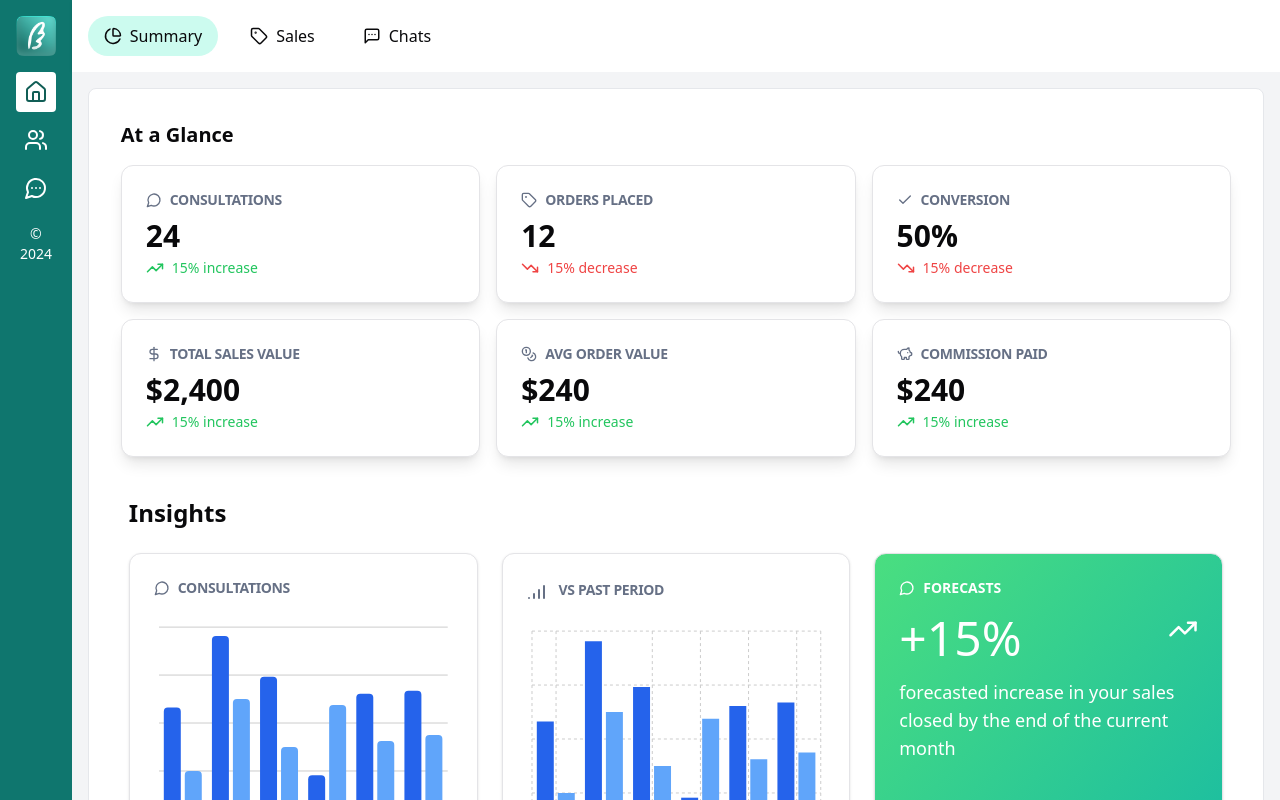
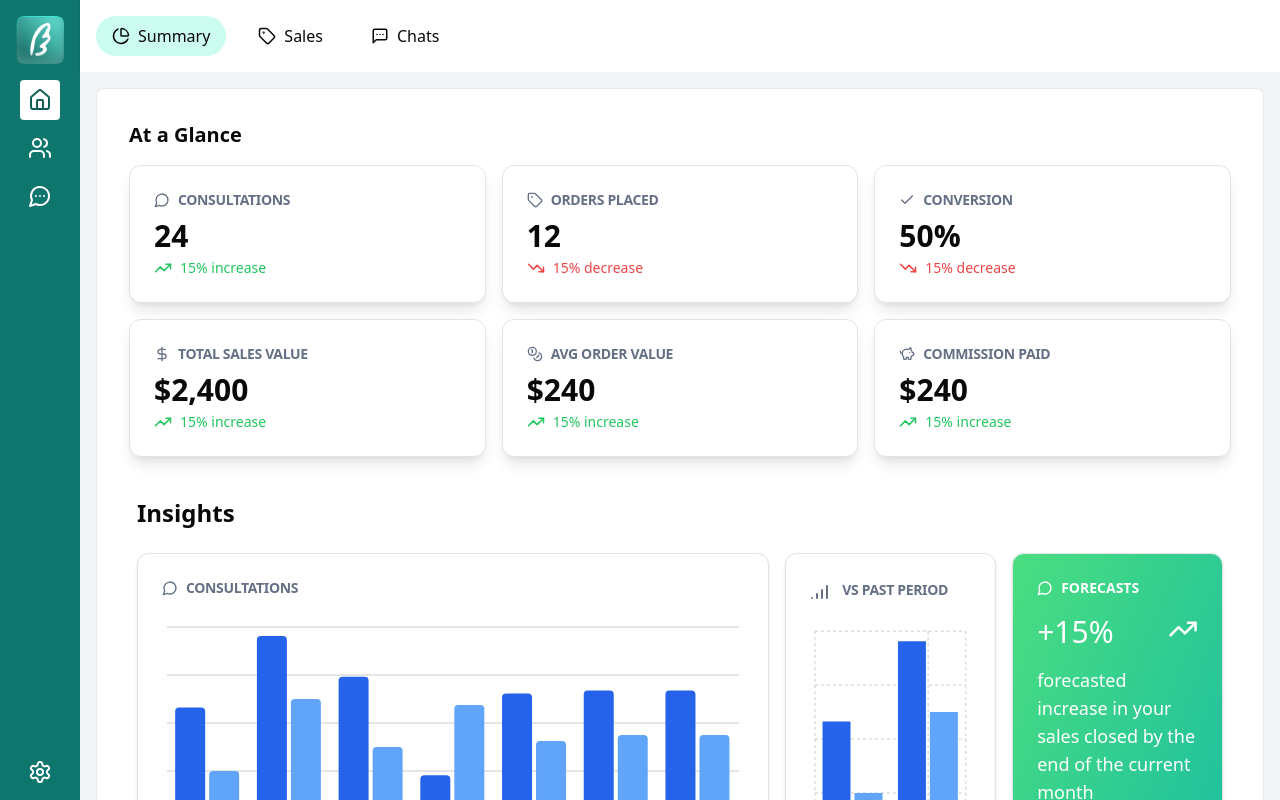
Before and after one commit to Chandramol/react-work-demo, a React (Vite) app: page / in a window 1280 px wide. Built offline with nearby package versions, Linux system fonts and the light colour scheme; data requests are answered from the project's data file.

Commit message:
Added the improved css and layout changes.

```diff
--- a/src/assets/input.css
+++ b/src/assets/input.css
@@ -64,3 +64,6 @@
     @apply bg-background text-foreground;
   }
 }
+table{
+  border-collapse: inherit;
+}
--- a/src/components/insights.jsx
+++ b/src/components/insights.jsx
@@ -17,12 +17,18 @@ import {
 } from "recharts";
 
 const chartData = [
-  { month: "January", desktop: 186, mobile: 80 },
-  { month: "February", desktop: 305, mobile: 200 },
-  { month: "March", desktop: 237, mobile: 120 },
-  { month: "April", desktop: 73, mobile: 190 },
-  { month: "May", desktop: 209, mobile: 130 },
-  { month: "June", desktop: 214, mobile: 140 },
+  { month: "This Week", desktop: 186, mobile: 80 },
+  { month: "Last Week", desktop: 305, mobile: 200 }
+];
+
+const chartDataConsultations = [
+  { month: "Mon", desktop: 186, mobile: 80 },
+  { month: "Tue", desktop: 305, mobile: 200 },
+  { month: "Wed", desktop: 237, mobile: 120 },
+  { month: "Thu", desktop: 73, mobile: 190 },
+  { month: "Fri", desktop: 209, mobile: 130 },
+  { month: "Sat", desktop: 214, mobile: 140 },
+  { month: "Sun", desktop: 214, mobile: 140 },
 ];
 
 const chartConfig = {
@@ -40,9 +46,9 @@ export default function Insights() {
   return (
     <div className="container mx-auto p-4 md:p-6">
       <h1 className="text-2xl font-bold mb-6">Insights</h1>
-      <div className="grid grid-cols-1 md:grid-cols-2 lg:grid-cols-3 gap-6">
+      <div className="flex flex-col lg:flex-row gap-4">
         {/* Consultations Section */}
-        <Card className="col-span-1">
+        <Card className="w-full lg:w-7/12 xl:w-3/5 ">
           <CardHeader>
             <CardTitle className="flex items-center gap-2 uppercase text-sm font-semibold text-[#667085]">
               <MessageCircle size={16} className="text-[#667085]" /> Consultations
@@ -51,7 +57,7 @@ export default function Insights() {
           <CardContent>
             <div className="w-full h-64">
               <ResponsiveContainer>
-                <BarChart data={chartData}>
+                <BarChart data={chartDataConsultations}>
                   <CartesianGrid vertical={false} />
                   <XAxis
                     dataKey="month"
@@ -79,7 +85,7 @@ export default function Insights() {
         </Card>
 
         {/* VS Past Period Section */}
-        <Card className="col-span-1">
+        <Card className="w-full lg:w-3/12 xl:w-1/5 ">
           <CardHeader>
             <CardTitle className="flex items-center gap-2 uppercase text-sm font-semibold text-[#667085]">
               <SignalHigh /> Vs Past Period
@@ -101,7 +107,7 @@ export default function Insights() {
         </Card>
 
         {/* Forecasts Section */}
-        <Card className="col-span-1 bg-gradient-to-br from-green-400 to-teal-500 text-white shadow">
+        <Card className="w-full lg:w-3/12 xl:w-1/5  bg-gradient-to-br from-green-400 to-teal-500 text-white shadow">
           <CardContent className="p-4 md:p-6">
             <h2 className="flex items-center gap-2 uppercase text-sm font-semibold">
               <MessageCircle size={16} className="text-[#ffffff]" />
@@ -110,7 +116,7 @@ export default function Insights() {
             <div className="mt-4 space-y-8">
               <div className="flex items-center space-x-2">
                 <p className="font-normal text-sm md:text-base lg:text-lg">
-                  <span className="pb-4 font-medium text-2xl md:text-5xl flex justify-between items-start gap-4">
+                  <span className="pb-4 font-medium text-2xl md:text-5xl lg:text-3xl flex justify-start lg:justify-between items-start gap-4">
                     +15% <TrendingUp size={30} />
                   </span>
                   forecasted increase in your sales closed by the end of the current month
@@ -118,7 +124,7 @@ export default function Insights() {
               </div>
               <div className="flex items-center space-x-2">
                 <p className="font-normal text-sm md:text-base lg:text-lg">
-                  <span className="pb-4 font-medium text-2xl md:text-5xl flex justify-between items-start gap-4">
+                  <span className="pb-4 font-medium text-2xl md:text-5xl lg:text-3xl flex justify-start lg:justify-between items-start gap-4">
                     +20% <TrendingUp size={30} />
                   </span>
                   forecasted increase in consultations by the end of the current month
--- a/src/components/layout.jsx
+++ b/src/components/layout.jsx
@@ -1,4 +1,4 @@
-import { ChartPie, House, MessageCircleMore, MessageSquareMore, Tag, Users } from "lucide-react";
+import { ChartPie, House, MessageCircleMore, MessageSquareMore, Settings, Tag, Users } from "lucide-react";
 import React from "react";
 import { NavLink, Outlet } from "react-router-dom";
 
@@ -6,9 +6,9 @@ const Layout = () => {
   return (
     <div className="flex h-screen">
       {/* Sidebar */}
-      <aside className="w-20 bg-teal-700 text-white flex flex-col hidden sm:block">
+      <aside className="w-20 bg-teal-700 text-white flex flex-col hidden sm:flex">
         <div className="p-4">
-          <img src="/images/Logo.png" alt="App Logo" className="w-full" />
+          <img src="/public/images/logo.png" alt="App Logo" className="w-full" />
         </div>
         <nav className="flex-grow">
           <ul className="space-y-2">
@@ -16,7 +16,7 @@ const Layout = () => {
               <NavLink
                 to="/"
                 className={({ isActive }) =>
-                  `inline-flex p-2 items-center justify-center rounded duration-300 hover:bg-teal-600 ${
+                  `inline-flex p-2 items-center justify-center rounded duration-300  ${
                     isActive ? "bg-white text-[#115E56]" : "text-white"
                   }`
                 }
@@ -28,7 +28,7 @@ const Layout = () => {
               <NavLink
                 to="/sales"
                 className={({ isActive }) =>
-                  `inline-flex p-2 items-center justify-center rounded duration-300 hover:bg-teal-600 ${
+                  `inline-flex p-2 items-center justify-center rounded duration-300  ${
                     isActive ? "bg-white text-[#115E56]" : "text-white"
                   }`
                 }
@@ -40,7 +40,7 @@ const Layout = () => {
               <NavLink
                 to="/chats"
                 className={({ isActive }) =>
-                  `inline-flex p-2 items-center justify-center rounded duration-300 hover:bg-teal-600 ${
+                  `inline-flex p-2 items-center justify-center rounded duration-300  ${
                     isActive ? "bg-white text-[#115E56]" : "text-white"
                   }`
                 }
@@ -50,11 +50,11 @@ const Layout = () => {
             </li>
           </ul>
         </nav>
-        <footer className="p-4 text-center text-sm">© 2024</footer>
+        <footer className="p-4 flex justify-center text-sm"><Settings /></footer>
       </aside>
 
       {/* Main Content */}
-      <div className="flex-grow flex flex-col">
+      <div className="w-80 flex-grow flex flex-col">
         {/* Header */}
         <header className="bg-white shadow p-4 flex items-center justify-between">
           <nav className="flex space-x-4">
--- a/src/components/ordersTable.jsx
+++ b/src/components/ordersTable.jsx
@@ -55,7 +55,7 @@ function ProdutsTable() {
   return (
     <div className="container mx-auto p-4">
       <h1 className="text-xl font-bold mb-4">Orders</h1>
-      <Table className="border-2 border-[#DCDFE4]">
+      <Table className="border-2 border-[#DCDFE4] rounded-lg">
         <TableHeader>
           <TableRow>
             <TableHead
```
